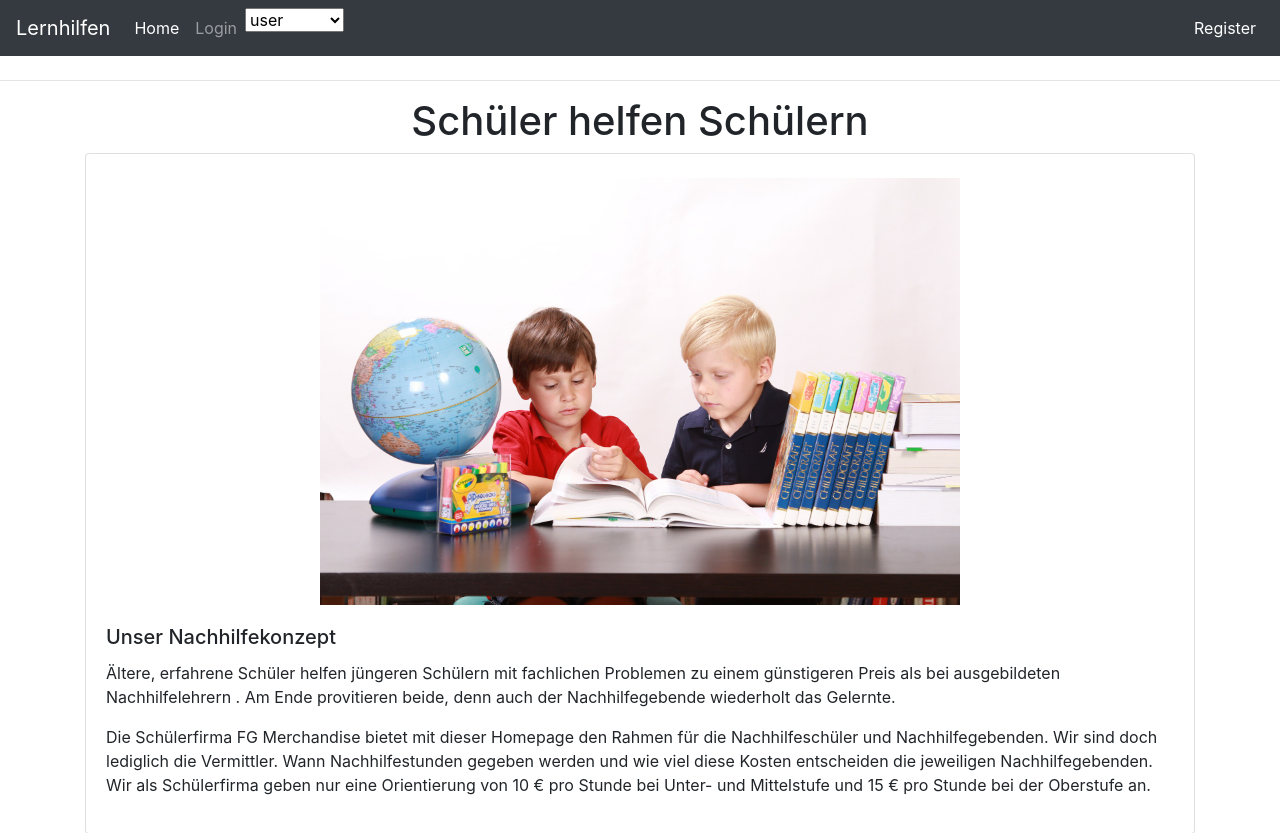
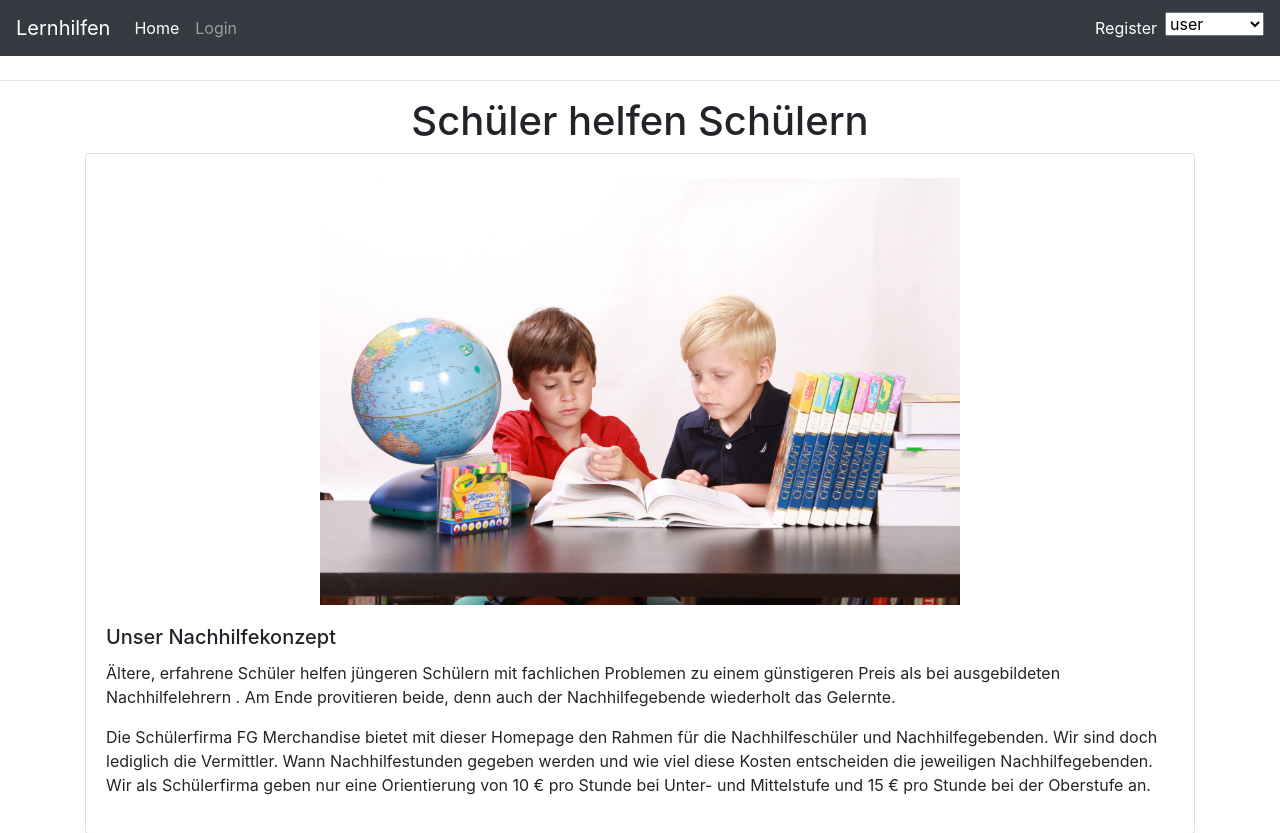
Before and after one commit to codingHahn/FlaskStudentApp, a Flask app: page / in a window 1280 px wide. Shown: the top 833 px of the page. Run offline with Flask 2, Linux system fonts and the light colour scheme; some libraries are stand-ins or nearby versions.

Commit message:
change position of dropdown to right side

```diff
--- a/app/templates/includes/_navbar.html
+++ b/app/templates/includes/_navbar.html
@@ -15,19 +15,19 @@
       <li class="nav-item">
 	<a class="nav-link" href="{{ url_for('login') }}">Login</a>
       </li>
-      <li>
-        <select onchange="change(this.value)">
-          <option selected disabled hidden>user</option>
-          <option value="{{url_for('editprofile')}}">Profil</option>
-          <option value="/logout">Abmelden</option>
-        </select>
-      </li>
-
     </ul>
     <ul class="navbar-nav">
         <li class="nav-item active">
 	<a class="nav-link" href="{{ url_for('registration') }} ">Register</a>
-
+          </li>
+          <li class="pt-1">
+            <select onchange="change(this.value)">
+              <option selected disabled hidden>user</option>
+              <option value="{{url_for('editprofile')}}">Profil</option>
+              <option value="/logout">Abmelden</option>
+            </select>
+          </li>
+    </ul>
 
 
 
```
